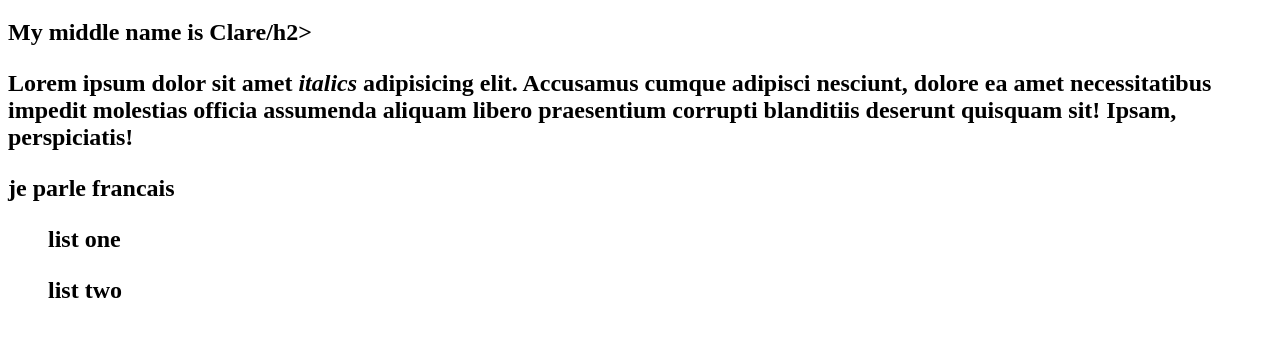
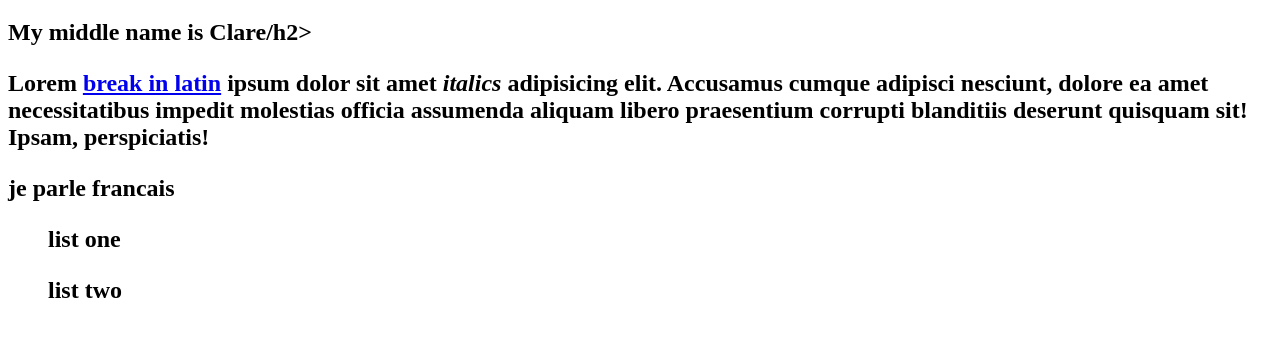
Before and after one commit to rcpelles/githubproject, a plain HTML site: page index.html in a window 1280 px wide. Shown: the part 61-398 px from the top of the page. Drawn offline with Linux system fonts and the light colour scheme.

Commit message:
hyperlink

```diff
--- a/index.html
+++ b/index.html
@@ -9,7 +9,7 @@
 <body>
     <h1>My name is <strong> Rebekah</strong></h1>
     <h2>My middle name is <strong>Clare</strong>/h2>
-    <p>Lorem ipsum dolor sit amet <em>italics</em> adipisicing elit. Accusamus cumque adipisci nesciunt, dolore ea amet necessitatibus impedit molestias officia assumenda aliquam libero praesentium corrupti blanditiis deserunt quisquam sit! Ipsam, perspiciatis!
+    <p>Lorem <a href=" "> break in latin</a> ipsum dolor sit amet <em>italics</em> adipisicing elit. Accusamus cumque adipisci nesciunt, dolore ea amet necessitatibus impedit molestias officia assumenda aliquam libero praesentium corrupti blanditiis deserunt quisquam sit! Ipsam, perspiciatis!
     <p>je parle <strong>francais</strong></p>
     <ul> list one </ul>
     <ul>list two</ul>
```
